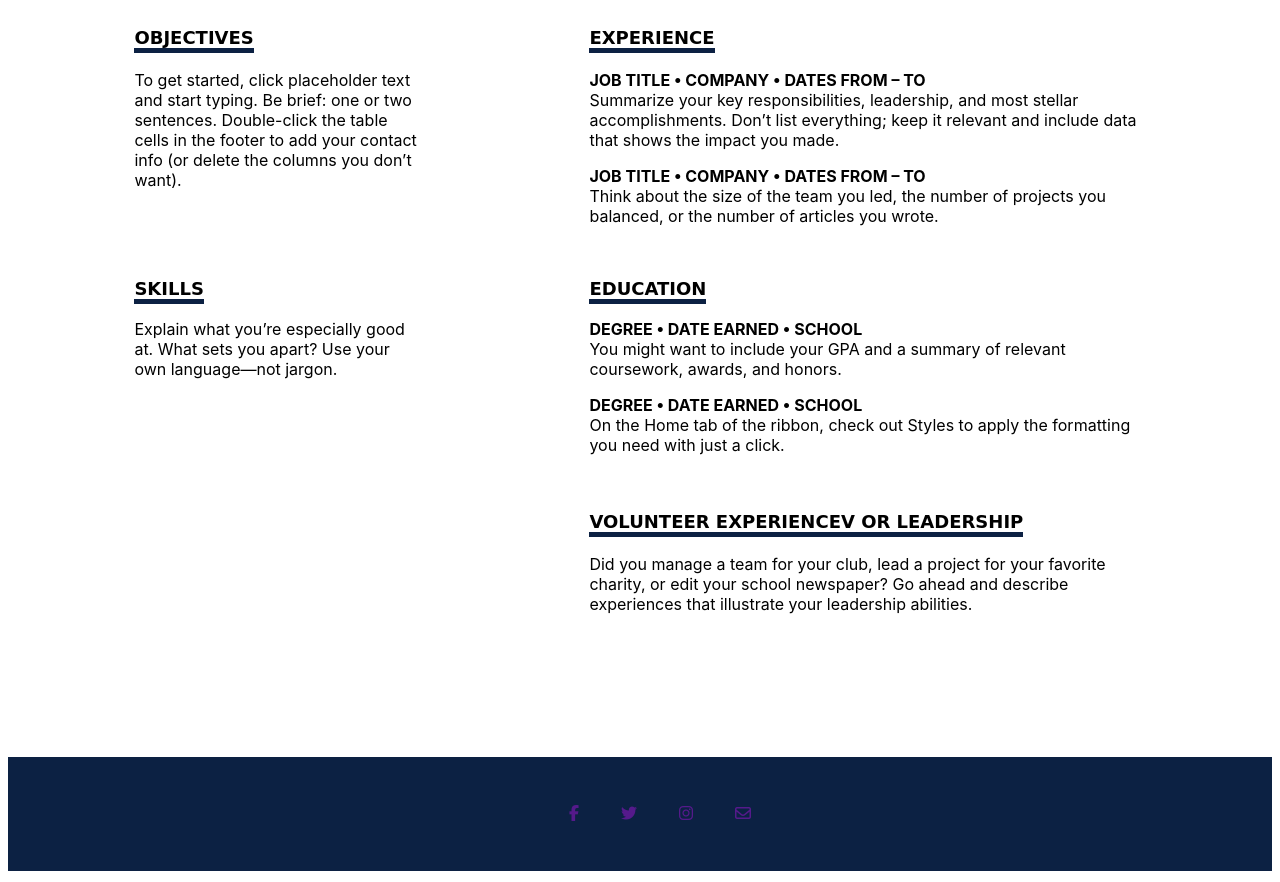
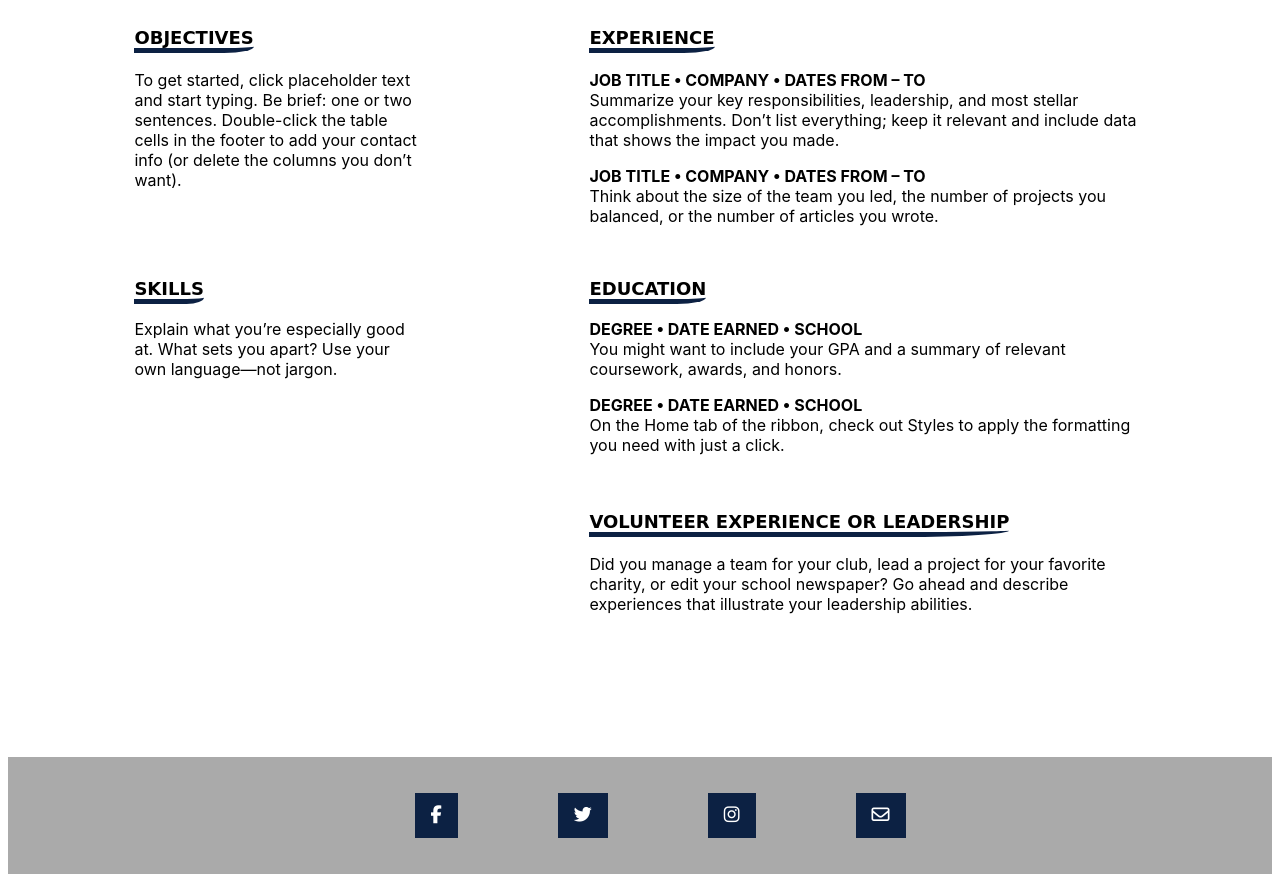
Before and after one commit to cse20-012/TemplateTutorial, a plain HTML site: page index.html in a window 1280 px wide. Shown: the part 408-1290 px from the top of the page. Drawn offline with Linux system fonts and the light colour scheme.

Commit message:
new edit

```diff
--- a/index.html
+++ b/index.html
@@ -1,6 +1,5 @@
 <!DOCTYPE html>
 <html>
-
     <head>
         <title>cse20-012</title>
         <meta charset="utf-8">
@@ -12,39 +11,34 @@
                 font-size:large;
                 border-bottom: 5px solid #0C2143;
                 border-bottom-width: 25%;
+                border-end-end-radius: 25%;
             }
             .style-h2{
-                font-family:cursive;
-                font-size:large;
-                border-bottom: 5px solid #0C2143;
-                border-bottom-width: 50%;
-            }
-            .style-h3{
                 font-family:-apple-system, BlinkMacSystemFont, 'Segoe UI', Roboto, Oxygen, Ubuntu, Cantarell, 'Open Sans', 'Helvetica Neue', sans-serif;
                 font-size:medium;
             }
         </style>
     </head>
     <header>
-        <img alt="logo" height="336" src="logo-PL.png" width="1350" />
+        <img alt="logo" height="336" src="logo-PL.png" width="1350"/>
     </header>
     <body>
         <div id="container">
             <header id="top">
                 <section id="objectives">
                     <h1><span class="style-h1">OBJECTIVES</span></h1>
-                    <p><span class="style-h3">
+                    <p><span class="style-h2">
                         To get started, click placeholder text and start typing. Be brief: one or two sentences.
                         Double-click the table cells in the footer to add your contact info (or delete the columns you don’t want).
                     </span>
                     </p>
                 </section>
                 <section id="experience">
-                    <h1><span class="style-h2">EXPERIENCE</span></h1>
-                    <p><span class="style-h3">
+                    <h1><span class="style-h1">EXPERIENCE</span></h1>
+                    <p><span class="style-h2">
                         <b>JOB TITLE • COMPANY • DATES FROM – TO</b> <br>Summarize your key responsibilities, leadership, and most stellar accomplishments.
                            Don’t list everything; keep it relevant and include data that shows the impact you made.</br>
-                    <p><span class="style-h3"><b>JOB TITLE • COMPANY • DATES FROM – TO</b><br>Think about the size of the team you led, the number of projects you balanced, or the number of articles you wrote.</br></span></p>
+                    <p><span class="style-h2"><b>JOB TITLE • COMPANY • DATES FROM – TO</b><br>Think about the size of the team you led, the number of projects you balanced, or the number of articles you wrote.</br></span></p>
                     </span>
                     </p>
                 </section>
@@ -52,16 +46,16 @@
             <article>
                 <section id="skills">
                     <h1><span class="style-h1">SKILLS</span></h1>
-                    <p><span class="style-h3">
+                    <p><span class="style-h2">
                         Explain what you’re especially good at. What sets you apart? Use your own language—not jargon.
                     </span>
                     </p>
                 </section>
                 <section id="education">
-                    <h1><span class="style-h2">EDUCATION</span></h1>
-                    <p><span class="style-h3">
+                    <h1><span class="style-h1">EDUCATION</span></h1>
+                    <p><span class="style-h2">
                         <b>DEGREE • DATE EARNED • SCHOOL</b><br>You might want to include your GPA and a summary of relevant coursework, awards, and honors.</br>
-                    <p><span class="style-h3"><b>DEGREE • DATE EARNED • SCHOOL</b><br>On the Home tab of the ribbon, check out Styles to apply the formatting you need with just a click.</br></span></p>
+                    <p><span class="style-h2"><b>DEGREE • DATE EARNED • SCHOOL</b><br>On the Home tab of the ribbon, check out Styles to apply the formatting you need with just a click.</br></span></p>
 
                     </span>
                     </p>
@@ -69,8 +63,8 @@
             </article>
             <footer id="bottom">
                 <section id="volunteer">
-                    <h1><span class="style-h2">VOLUNTEER EXPERIENCEV OR LEADERSHIP</span></h1>
-                    <p><span class="style-h3">
+                    <h1><span class="style-h1">VOLUNTEER EXPERIENCE OR LEADERSHIP</span></h1>
+                    <p><span class="style-h2">
                         Did you manage a team for your club, lead a project for your favorite charity, or edit your school newspaper?
                         Go ahead and describe experiences that illustrate your leadership abilities.
                     </span>
@@ -82,10 +76,10 @@
     <footer>
         <nav>
             <ul>
-                <li><a href=""><i class="fab fa-facebook-f"></i></a></li>
-                <li><a href=""><i class="fab fa-twitter"></i></a></li>
-                <li><a href=""><i class="fab fa-instagram"></i></a></li>
-                <li> <a href=""> <i class="far fa-envelope"></i></a></li>
+                <li><a href="https://facebook.com"><i class="fab fa-facebook-f"></i></a></li>
+                <li><a href="https://twitter.com"><i class="fab fa-twitter"></i></a></li>
+                <li><a href="https://instagram.com"><i class="fab fa-instagram"></i></a></li>
+                <li><a href="cse20-012@thuto.bac.ac.bw"><i class="far fa-envelope"></i></a></li>
             </ul>
         </nav>
         <script src="https://kit.fontawesome.com/6faae28886.js" crossorigin="anonymous"></script>
--- a/main.css
+++ b/main.css
@@ -40,7 +40,7 @@ footer#bottom section#volunteer{
     margin-left: 40%;
 }
 nav{
-    background-color: #0C2143;
+    background-color: rgb(170, 170, 170);
     padding-top: 20px;
     padding-bottom: 20px;
 }
@@ -51,9 +51,26 @@ ul{
 ul li{
     display: inline-block;
     padding: 12px 16px;
-    margin: 0 5px;
+    margin: 0 50px;
     cursor: pointer;
+    size: larger;
+    background-color: #0C2143;
+    transition: all 0.5s ease;
+}
+
+ul li:hover{
+    background-color: aquamarine;
+
+}
+ul li:hover a{
+    color: #0C2143;
+
+}
+ul li a{
     color: white;
+    width: 100%;
+    height: 100%;
+    font-size: large;
 }
 footer{
     display:flex;
```
